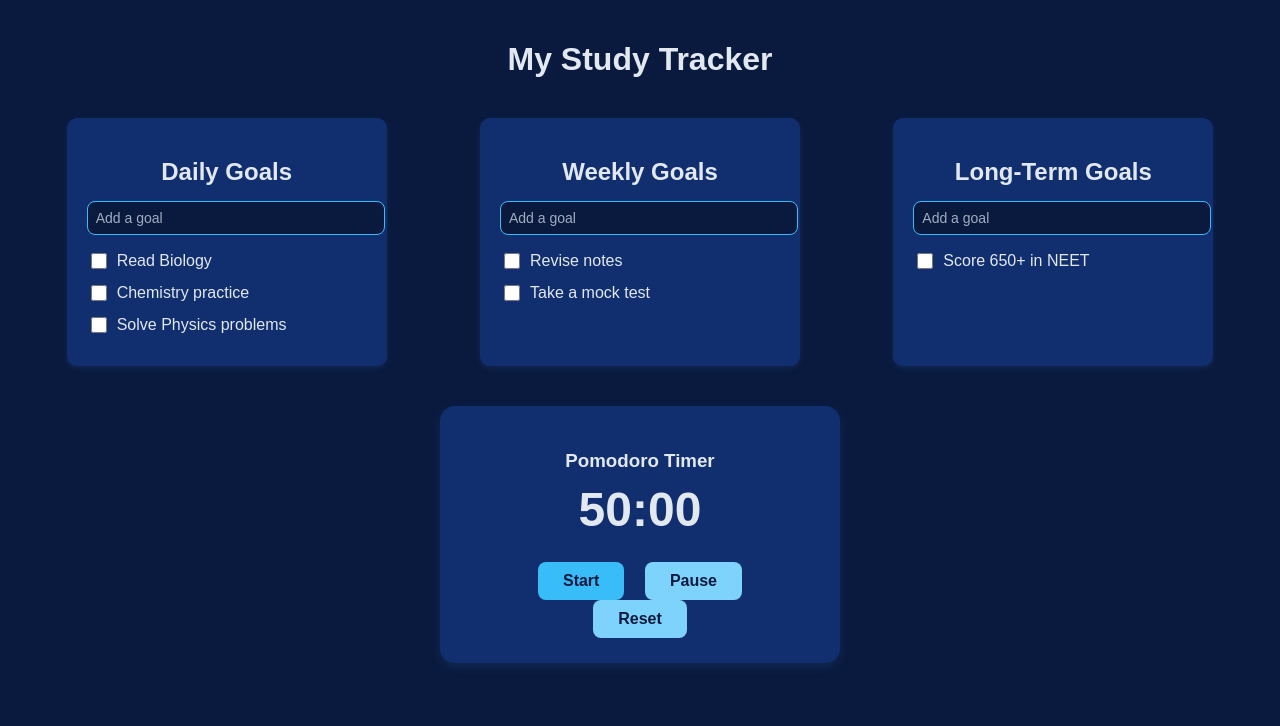
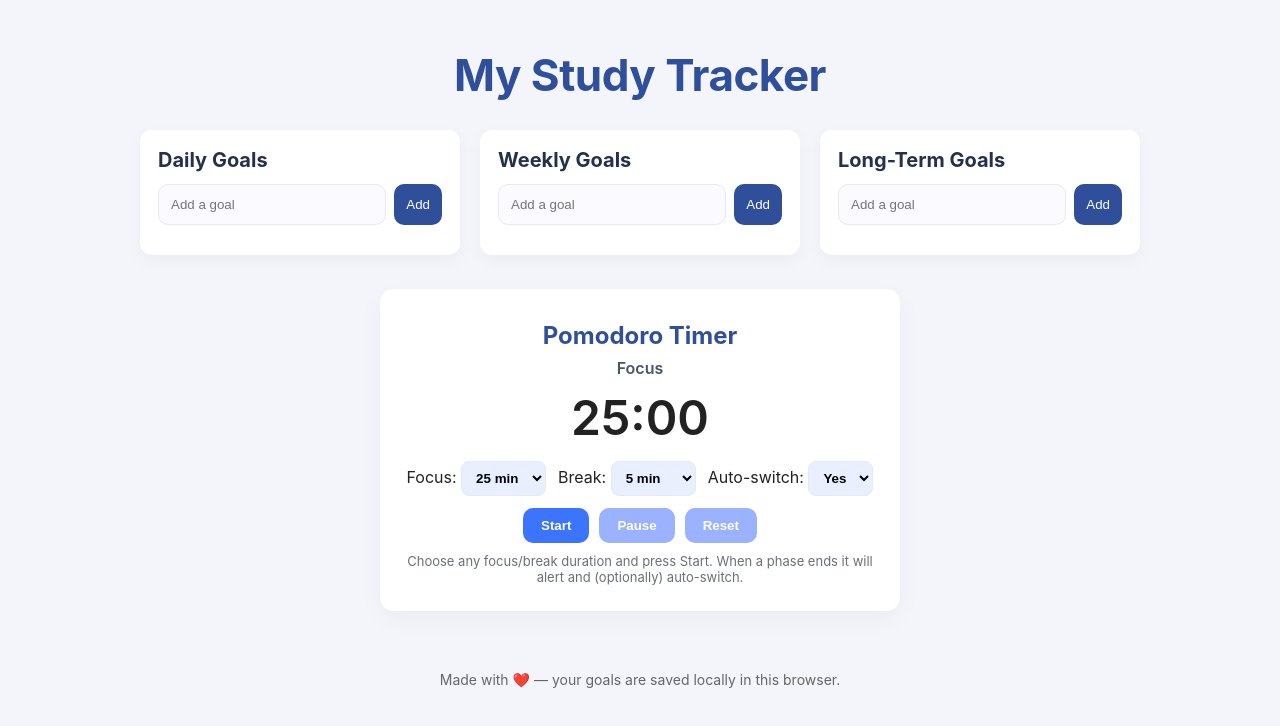
Before and after one commit to anvitapatel393-rgb/study-planner-, a plain HTML site: page index.html in a window 1280 px wide. Drawn offline with Linux system fonts and the light colour scheme.

Commit message:
Update index.html
updating index.html for providing new features.

```diff
--- a/index.html
+++ b/index.html
@@ -1,251 +1,480 @@
 <!DOCTYPE html>
 <html lang="en">
 <head>
-<meta charset="UTF-8" />
-<meta name="viewport" content="width=device-width, initial-scale=1" />
+  <meta charset="utf-8" />
+  <meta name="viewport" content="width=device-width,initial-scale=1" />
   <title>My Study Tracker</title>
   <style>
-  body {
-    font-family: Arial, sans-serif;
-    background: #0a1a3f; /* Deep navy */
-    color: #e2e8f0; /* Soft light gray */
-    text-align: center;
-    margin: 0;
-    padding: 20px;
+    :root{
+      --bg:#f3f5fb;
+      --card:#ffffff;
+      --accent:#2f4f9b;
+      --muted:#6b6f78;
+      --pill:#e9efff;
+      --glass: rgba(0,0,0,0.04);
     }
-  h1 {
-    margin-bottom: 40px;
-    font-weight: bold;
-    color: #e2e8f0;
-  }
-  .goals-container {
-    display: flex;
-    justify-content: space-around;
-    margin-bottom: 40px;
-    flex-wrap: wrap;
-  }
-  .goal-section {
-    background: #112e6f; /* Slightly lighter dark blue */
-    border-radius: 10px;
-    padding: 20px;
-    width: 280px;
-    box-shadow: 0 2px 5px rgba(20, 45, 90, 0.7);
-  }
-  .goal-section h2 {
-    margin-bottom: 15px;
-    color: #e2e8f0;
-  }
-  .goal-section input[type="text"] {
-    width: 100%;
-    padding: 8px;
-    border: 1.5px solid #38bdf8; /* bright aqua border */
-    border-radius: 8px;
-    margin-bottom: 15px;
-    font-size: 14px;
-    color: #e2e8f0;
-    background-color: #0a1a3f; /* match background so input blends */
-  }
-  .goal-section input[type="text"]::placeholder {
-    color: #a0aec0;
-  }
-  .goals-list {
-    text-align: left;
-  }
-  .goals-list label {
-    display: flex;
-    align-items: center;
-    margin-bottom: 10px;
-    font-size: 16px;
-    cursor: pointer;
-    color: #e2e8f0;
-  }
-  .goals-list input[type="checkbox"] {
-    margin-right: 10px;
-    width: 16px;
-    height: 16px;
-    cursor: pointer;
-    accent-color: #38bdf8; /* modern browsers support */
+    *{box-sizing:border-box}
+    body{
+      margin:0;
+      font-family:Inter, system-ui, -apple-system, "Segoe UI", Roboto, "Helvetica Neue", Arial;
+      background:var(--bg);
+      color:#222;
+      -webkit-font-smoothing:antialiased;
+      -moz-osx-font-smoothing:grayscale;
     }
 
-  .timer-container {
-    background: #112e6f; /* Slightly lighter dark blue */
-    margin: 0 auto;
-    padding: 25px 40px;
-    width: 320px;
-    border-radius: 15px;
-    box-shadow: 0 4px 10px rgba(20, 45, 90, 0.7);
+    header{
+      text-align:center;
+      padding:48px 20px 10px;
     }
-  .timer-container h3 {
-    margin-bottom: 10px;
-    color: #e2e8f0;
+    header h1{
+      margin:0;
+      font-size:44px;
+      color:var(--accent);
+      letter-spacing:-0.5px;
     }
-  .timer {
-    font-size: 48px;
-    font-weight: bold;
-    margin-bottom: 25px;
-    color: #e2e8f0;
+    main{
+      max-width:1100px;
+      margin: 18px auto 60px;
+      padding: 0 18px;
     }
-  .timer-buttons button {
-    background-color: #38bdf8; /* bright aqua blue */
-    border: none;
-    color: #0a1a3f; /* deep navy text on buttons */
-    padding: 10px 25px;
-    margin: 0 8px;
-    font-size: 16px;
-    border-radius: 8px;
-    cursor: pointer;
-    transition: background-color 0.3s ease;
-    font-weight: bold;
+
+    /* Goal columns */
+    .cols{
+      display:flex;
+      gap:20px;
+      flex-wrap:wrap;
+      justify-content:center;
     }
-  .timer-buttons button:disabled {
-    background-color: #7dd3fc; /* lighter aqua for disabled */
-    cursor: not-allowed;
-    color: #0a1a3f;
+    .col{
+      background:var(--card);
+      border-radius:12px;
+      padding:18px;
+      width:320px;
+      box-shadow:0 6px 18px var(--glass);
     }
-  .timer-buttons button:hover:not(:disabled) {
-    background-color: #0ea5e9; /* slightly darker aqua on hover */
+    .col h3{
+      margin:0 0 12px 0;
+      color:#25304a;
+      font-size:20px;
     }
-  @media (max-width: 900px) {
-    .goals-container {
-      flex-direction: column;
-      align-items: center;
+    .add-row{
+      display:flex;
+      gap:8px;
+      margin-bottom:12px;
     }
-    .goal-section {
-      width: 90%;
-      margin-bottom: 25px;
+    .add-row input{
+      flex:1;
+      padding:12px;
+      border-radius:10px;
+      border:1px solid #e6e9f2;
+      outline:none;
+      background: #fbfbff;
     }
-    .timer-container {
-      width: 90%;
+    .add-row button{
+      padding:10px 12px;
+      border-radius:10px;
+      border:none;
+      background:var(--accent);
+      color:white;
+      cursor:pointer;
     }
+
+    ul.goal-list{
+      list-style:none;
+      padding:0;
+      margin:0;
+    }
+    ul.goal-list li{
+      display:flex;
+      align-items:center;
+      gap:10px;
+      padding:10px 6px;
+      border-radius:8px;
+      transition:background 0.15s;
+    }
+    ul.goal-list li:hover{ background: #fbfbff; }
+    ul.goal-list input[type="checkbox"]{ width:18px; height:18px; cursor:pointer; }
+    .goal-text{ flex:1; color:var(--muted); }
+    .goal-actions{ display:flex; gap:6px; }
+    .small-btn{
+      border:none;
+      background:transparent;
+      cursor:pointer;
+      color:#888;
+      padding:6px;
+      border-radius:6px;
+    }
+
+    /* Centered pomodoro card */
+    .pomodoro-wrap{
+      margin-top:34px;
+      display:flex;
+      justify-content:center;
+    }
+    .pomodoro{
+      width:520px;
+      background:var(--card);
+      border-radius:14px;
+      padding:26px;
+      box-shadow:0 8px 26px var(--glass);
+      text-align:center;
+    }
+    .pomodoro h2{ margin:6px 0 8px; color:var(--accent); }
+    #display{
+      font-size:48px;
+      font-weight:600;
+      margin:10px 0 14px;
+      color:#222;
+    }
+
+    .controls{ display:flex; gap:10px; justify-content:center; margin-top:10px; flex-wrap:wrap; }
+    .controls button{
+      background:#3a74ff;
+      color:white;
+      border:none;
+      padding:10px 18px;
+      border-radius:10px;
+      cursor:pointer;
+      font-weight:600;
+    }
+    .controls button.secondary{
+      background:#9ab2ff;
+    }
+
+    .settings{
+      display:flex;
+      gap:12px;
+      justify-content:center;
+      margin-top:14px;
+      flex-wrap:wrap;
+    }
+    .settings select{
+      padding:8px 10px;
+      border-radius:8px;
+      border:1px solid #e6e9f2;
+      background:var(--pill);
+      font-weight:600;
+    }
+
+    footer{
+      text-align:center;
+      margin:40px 0 80px;
+      color:#666;
+      font-size:14px;
+    }
+
+    @media (max-width:1020px){
+      .cols{justify-content:space-around}
+      .pomodoro{width:420px}
+    }
+    @media (max-width:720px){
+      .cols{flex-direction:column; align-items:center}
+      .col{width:92%}
+      header h1{font-size:34px}
+      .pomodoro{width:92%}
     }
   </style>
 </head>
 <body>
+  <header>
+    <h1>My Study Tracker</h1>
+  </header>
 
-<h1>My Study Tracker</h1>
+  <main>
+    <div class="cols">
+      <!-- Daily -->
+      <div class="col" id="daily-col">
+        <h3>Daily Goals</h3>
+        <div class="add-row">
+          <input id="daily-input" placeholder="Add a goal" />
+          <button onclick="addGoal('daily')">Add</button>
+        </div>
+        <ul class="goal-list" id="daily-list"></ul>
+      </div>
 
-<div class="goals-container">
-  <div class="goal-section" id="daily-goals-section">
-    <h2>Daily Goals</h2>
-    <input type="text" id="daily-goal-input" placeholder="Add a goal" />
-    <div class="goals-list" id="daily-goals-list">
-      <label><input type="checkbox" /> Read Biology</label>
-      <label><input type="checkbox" /> Chemistry practice</label>
-      <label><input type="checkbox" /> Solve Physics problems</label>
+      <!-- Weekly -->
+      <div class="col" id="weekly-col">
+        <h3>Weekly Goals</h3>
+        <div class="add-row">
+          <input id="weekly-input" placeholder="Add a goal" />
+          <button onclick="addGoal('weekly')">Add</button>
+        </div>
+        <ul class="goal-list" id="weekly-list"></ul>
+      </div>
+
+      <!-- Long-Term -->
+      <div class="col" id="long-col">
+        <h3>Long-Term Goals</h3>
+        <div class="add-row">
+          <input id="long-input" placeholder="Add a goal" />
+          <button onclick="addGoal('long')">Add</button>
+        </div>
+        <ul class="goal-list" id="long-list"></ul>
       </div>
     </div>
 
-  <div class="goal-section" id="weekly-goals-section">
-    <h2>Weekly Goals</h2>
-    <input type="text" id="weekly-goal-input" placeholder="Add a goal" />
-    <div class="goals-list" id="weekly-goals-list">
-      <label><input type="checkbox" /> Revise notes</label>
-      <label><input type="checkbox" /> Take a mock test</label>
-    </div>
+    <!-- Pomodoro -->
+    <div class="pomodoro-wrap">
+      <div class="pomodoro" role="region" aria-label="Pomodoro Timer">
+        <h2>Pomodoro Timer</h2>
+        <div id="phase" style="font-weight:600; color:#4b5563; margin-bottom:6px;">Focus</div>
+        <div id="display">25:00</div>
+
+        <div class="settings">
+          <label>
+            Focus:
+            <select id="focusSelect">
+              <option value="25">25 min</option>
+              <option value="50">50 min</option>
+              <option value="90">90 min</option>
+            </select>
+          </label>
+
+          <label>
+            Break:
+            <select id="breakSelect">
+              <option value="5">5 min</option>
+              <option value="10">10 min</option>
+              <option value="15">15 min</option>
+            </select>
+          </label>
+
+          <label>
+            Auto-switch:
+            <select id="autoSwitch">
+              <option value="yes">Yes</option>
+              <option value="no">No</option>
+            </select>
+          </label>
         </div>
 
-  <div class="goal-section" id="longterm-goals-section">
-    <h2>Long-Term Goals</h2>
-    <input type="text" id="longterm-goal-input" placeholder="Add a goal" />
-    <div class="goals-list" id="longterm-goals-list">
-      <label><input type="checkbox" /> Score 650+ in NEET</label>
+        <div class="controls" style="margin-top:12px;">
+          <button id="startBtn">Start</button>
+          <button id="pauseBtn" class="secondary">Pause</button>
+          <button id="resetBtn" class="secondary">Reset</button>
+        </div>
+
+        <div style="margin-top:10px; color:#6b6f78; font-size:13px;">
+          Choose any focus/break duration and press Start. When a phase ends it will alert and (optionally) auto-switch.
         </div>
       </div>
     </div>
+  </main>
 
-<div class="timer-container" role="timer" aria-live="polite" aria-atomic="true">
-  <h3>Pomodoro Timer</h3>
-  <div class="timer" id="timer">50:00</div>
-  <div class="timer-buttons">
-    <button id="start-btn">Start</button>
-    <button id="pause-btn" disabled>Pause</button>
-    <button id="reset-btn" disabled>Reset</button>
-  </div>
-</div>
+  <footer>
+    Made with ❤️ — your goals are saved locally in this browser.
+  </footer>
 
 <script>
-  function addGoal(inputId, listId) {
-    const input = document.getElementById(inputId);
-    const list = document.getElementById(listId);
-    input.addEventListener('keypress', function(e) {
-      if (e.key === 'Enter' && input.value.trim() !== '') {
-        const newLabel = document.createElement('label');
-        const checkbox = document.createElement('input');
-        checkbox.type = 'checkbox';
-        newLabel.appendChild(checkbox);
-        newLabel.appendChild(document.createTextNode(' ' + input.value.trim()));
-        list.appendChild(newLabel);
-        input.value = '';
-      }
+/* -------------------------
+   Goals: editable + localStorage
+   ------------------------- */
+const keys = { daily: 'study_daily_v1', weekly: 'study_weekly_v1', long: 'study_long_v1' };
+
+function loadGoals() {
+  ['daily','weekly','long'].forEach(type => {
+    const raw = localStorage.getItem(keys[type]);
+    const arr = raw ? JSON.parse(raw) : [];
+    renderList(type, arr);
   });
 }
 
-  addGoal('daily-goal-input', 'daily-goals-list');
-  addGoal('weekly-goal-input', 'weekly-goals-list');
-  addGoal('longterm-goal-input', 'longterm-goals-list');
-
-  const timerDisplay = document.getElementById('timer');
-  const startBtn = document.getElementById('start-btn');
-  const pauseBtn = document.getElementById('pause-btn');
-  const resetBtn = document.getElementById('reset-btn');
-
-  let timerDuration = 50 * 60;
-  let timer = timerDuration;
-  let intervalId = null;
-  let isRunning = false;
-
-  function updateTimerDisplay(seconds) {
-    const mins = Math.floor(seconds / 60);
-    const secs = seconds % 60;
-    timerDisplay.textContent = `${mins.toString().padStart(2,'0')}:${secs.toString().padStart(2,'0')}`;
+function saveGoals(type, arr) {
+  localStorage.setItem(keys[type], JSON.stringify(arr));
 }
 
-  function startTimer() {
-    if (isRunning) return;
-    isRunning = true;
-    startBtn.disabled = true;
-    pauseBtn.disabled = false;
-    resetBtn.disabled = false;
+function renderList(type, arr) {
+  const ul = document.getElementById(type+'-list');
+  ul.innerHTML = '';
+  arr.forEach((item, idx) => {
+    const li = document.createElement('li');
 
-    intervalId = setInterval(() => {
-      if (timer > 0) {
-        timer--;
-        updateTimerDisplay(timer);
+    const cb = document.createElement('input');
+    cb.type = 'checkbox';
+    cb.checked = item.done;
+    cb.addEventListener('change', () => {
+      item.done = cb.checked;
+      saveGoals(type, arr);
+      text.style.textDecoration = item.done ? 'line-through' : 'none';
+      text.style.opacity = item.done ? '0.6' : '1';
+    });
+
+    const text = document.createElement('div');
+    text.className = 'goal-text';
+    text.contentEditable = true;
+    text.spellcheck = false;
+    text.innerText = item.text;
+    text.style.outline = 'none';
+    text.style.minWidth = '20px';
+    text.style.whiteSpace = 'pre-wrap';
+    text.addEventListener('input', () => {
+      item.text = text.innerText.trim();
+      saveGoals(type, arr);
+    });
+
+    const actions = document.createElement('div');
+    actions.className = 'goal-actions';
+    const del = document.createElement('button');
+    del.className = 'small-btn';
+    del.innerHTML = '🗑';
+    del.title = "Delete";
+    del.addEventListener('click', () => {
+      arr.splice(idx,1);
+      saveGoals(type, arr);
+      renderList(type, arr);
+    });
+
+    actions.appendChild(del);
+    li.appendChild(cb);
+    li.appendChild(text);
+    li.appendChild(actions);
+
+    if(item.done){
+      text.style.textDecoration = 'line-through';
+      text.style.opacity = '0.6';
+    }
+
+    ul.appendChild(li);
+  });
+}
+
+function addGoal(type) {
+  const input = document.getElementById(type+'-input');
+  const val = input.value.trim();
+  if(!val) return;
+  const raw = localStorage.getItem(keys[type]);
+  const arr = raw ? JSON.parse(raw) : [];
+  arr.push({ text: val, done: false });
+  saveGoals(type, arr);
+  renderList(type, arr);
+  input.value = '';
+}
+
+/* allow Enter to add quickly */
+['daily','weekly','long'].forEach(type=>{
+  document.getElementById(type+'-input').addEventListener('keydown', (e)=>{
+    if(e.key === 'Enter'){ e.preventDefault(); addGoal(type); }
+  });
+});
+
+/* -------------------------
+   Pomodoro: flexible presets
+   ------------------------- */
+let totalSeconds = 25*60;
+let timer = null;
+let isFocus = true;
+const display = document.getElementById('display');
+const phaseLabel = document.getElementById('phase');
+
+function fmt(s){
+  const m = Math.floor(s/60);
+  const sec = s % 60;
+  return `${m}:${(sec<10?'0':'')+sec}`;
+}
+
+function setFromSelects() {
+  const f = parseInt(document.getElementById('focusSelect').value,10);
+  const b = parseInt(document.getElementById('breakSelect').value,10);
+  isFocus = true;
+  totalSeconds = f * 60;
+  phaseLabel.innerText = 'Focus';
+  updateDisplay();
+}
+
+function updateDisplay(){ display.innerText = fmt(totalSeconds); }
+
+function startTimer(){
+  if(timer) return; // already running
+  timer = setInterval(()=>{
+    totalSeconds--;
+    if(totalSeconds < 0){
+      clearInterval(timer);
+      timer = null;
+      // phase finished
+      if(isFocus){
+        alert("Focus session finished! Time for a break.");
       } else {
-        clearInterval(intervalId);
-        isRunning = false;
-        startBtn.disabled = false;
-        pauseBtn.disabled = true;
-        resetBtn.disabled = false;
-        alert('Time is up! Take a break.');
+        alert("Break finished! Back to focus.");
+      }
+      // Auto switch decision
+      const autoswitch = document.getElementById('autoSwitch').value === 'yes';
+      if(autoswitch){
+        // flip
+        if(isFocus){
+          isFocus = false;
+          const b = parseInt(document.getElementById('breakSelect').value,10);
+          totalSeconds = b*60;
+          phaseLabel.innerText = 'Break';
+        } else {
+          isFocus = true;
+          const f = parseInt(document.getElementById('focusSelect').value,10);
+          totalSeconds = f*60;
+          phaseLabel.innerText = 'Focus';
+        }
+        updateDisplay();
+        // start again automatically
+        startTimer();
+      } else {
+        // leave timer at 0:00, user decides to reset/start
+        totalSeconds = 0;
+        updateDisplay();
+      }
+    } else {
+      updateDisplay();
     }
   }, 1000);
 }
 
-  function pauseTimer() {
-    if (!isRunning) return;
-    clearInterval(intervalId);
-    isRunning = false;
-    startBtn.disabled = false;
-    pauseBtn.disabled = true;
+function pauseTimer(){
+  if(timer){
+    clearInterval(timer);
+    timer = null;
+  }
 }
 
-  function resetTimer() {
-    clearInterval(intervalId);
-    isRunning = false;
-    timer = timerDuration;
-    updateTimerDisplay(timer);
-    startBtn.disabled = false;
-    pauseBtn.disabled = true;
-    resetBtn.disabled = true;
+function resetTimer(){
+  pauseTimer();
+  // if currently focus -> set to focus select, else set to break select
+  if(isFocus){
+    const f = parseInt(document.getElementById('focusSelect').value,10);
+    totalSeconds = f*60;
+    phaseLabel.innerText = 'Focus';
+  } else {
+    const b = parseInt(document.getElementById('breakSelect').value,10);
+    totalSeconds = b*60;
+    phaseLabel.innerText = 'Break';
+  }
+  updateDisplay();
 }
 
-  startBtn.addEventListener('click', startTimer);
-  pauseBtn.addEventListener('click', pauseTimer);
-  resetBtn.addEventListener('click', resetTimer);
+/* Controls */
+document.getElementById('startBtn').addEventListener('click', startTimer);
+document.getElementById('pauseBtn').addEventListener('click', pauseTimer);
+document.getElementById('resetBtn').addEventListener('click', resetTimer);
+document.getElementById('focusSelect').addEventListener('change', ()=>{
+  // if not running, update display; if running, keep running (user can reset)
+  if(!timer){
+    isFocus = true;
+    const f = parseInt(document.getElementById('focusSelect').value,10);
+    totalSeconds = f*60;
+    phaseLabel.innerText = 'Focus';
+    updateDisplay();
+  }
+});
+document.getElementById('breakSelect').addEventListener('change', ()=>{
+  if(!timer && !isFocus){
+    const b = parseInt(document.getElementById('breakSelect').value,10);
+    totalSeconds = b*60;
+    updateDisplay();
+  }
+});
 
-  updateTimerDisplay(timer);
+/* initialize */
+window.addEventListener('load', ()=>{
+  loadGoals();
+  setFromSelects();
+});
 </script>
-
 </body>
 </html>
```
Lines whose indentation alone changed are shown as unchanged.
